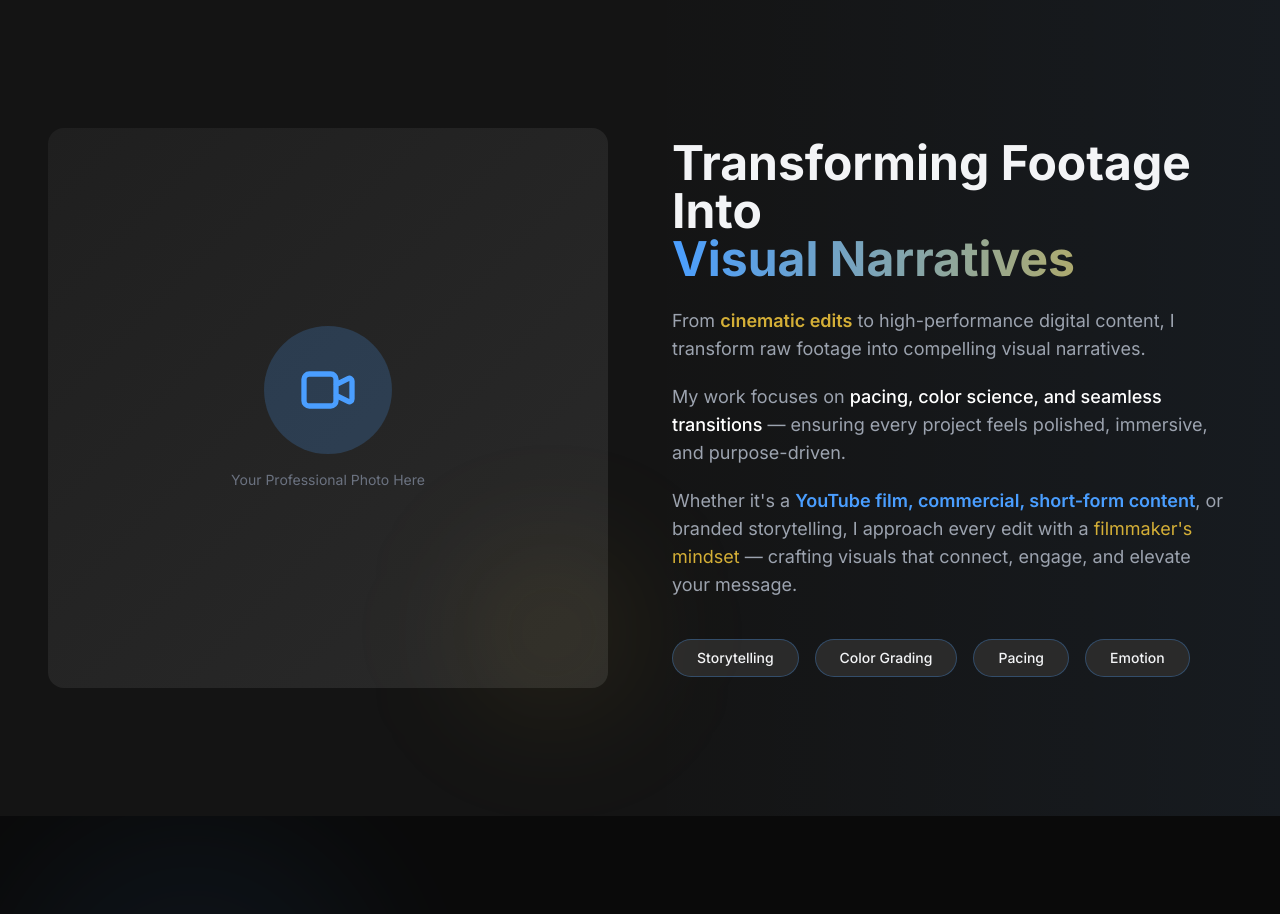
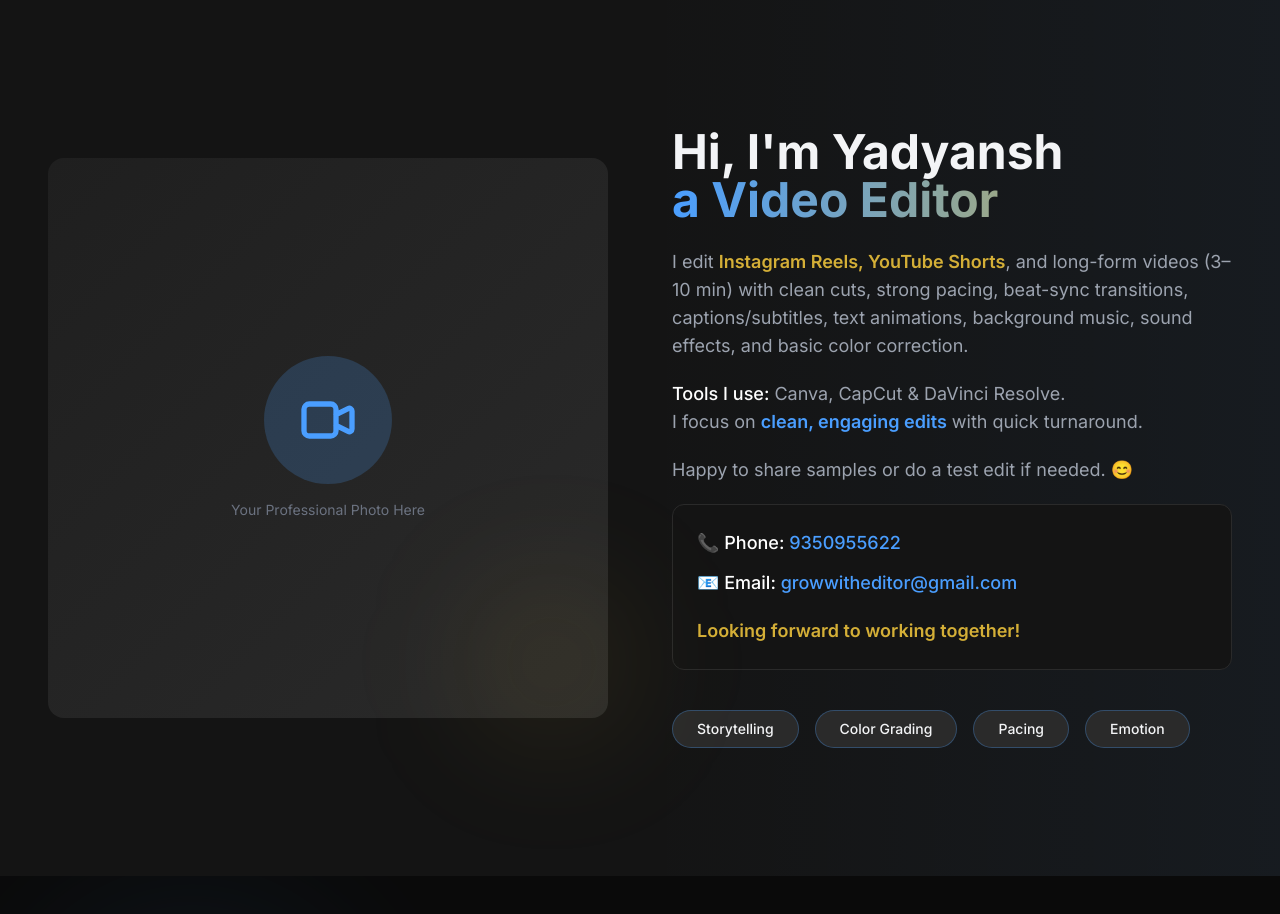
Before and after one commit to yadyansh/video-editor-website-main2, a Next.js app in the folder video-editor-website-main/: page / in a window 1280 px wide. Shown: the part 800-1714 px from the top of the page. Built offline with nearby package versions, Linux system fonts and the light colour scheme.

Commit message:
Update About section with direct introduction and contact details

```diff
--- a/video-editor-website-main/src/components/About.tsx
+++ b/video-editor-website-main/src/components/About.tsx
@@ -55,9 +55,9 @@ export default function About() {
               animate={isInView ? { opacity: 1, y: 0 } : {}}
               transition={{ duration: 0.6, delay: 0.3 }}
             >
-              Transforming Footage Into
+              Hi, I&apos;m Yadyansh
               <span className="block bg-gradient-to-r from-accent-blue to-accent-gold bg-clip-text text-transparent">
-                Visual Narratives
+                a Video Editor
               </span>
             </motion.h2>
 
@@ -68,19 +68,30 @@ export default function About() {
               transition={{ duration: 0.6, delay: 0.4 }}
             >
               <p>
-                From <span className="text-accent-gold font-semibold">cinematic edits</span> to high-performance digital content,
-                I transform raw footage into compelling visual narratives.
+                I edit <span className="text-accent-gold font-semibold">Instagram Reels, YouTube Shorts</span>, and long-form videos (3–10 min) with clean cuts, strong pacing, beat-sync transitions, captions/subtitles, text animations, background music, sound effects, and basic color correction.
               </p>
 
               <p>
-                My work focuses on <span className="text-white font-medium">pacing, color science, and seamless transitions</span> — ensuring
-                every project feels polished, immersive, and purpose-driven.
+                <span className="text-white font-medium">Tools I use:</span> Canva, CapCut &amp; DaVinci Resolve.
+                <br />
+                I focus on <span className="text-accent-blue font-semibold">clean, engaging edits</span> with quick turnaround.
               </p>
 
               <p>
-                Whether it&apos;s a <span className="text-accent-blue font-semibold">YouTube film, commercial, short-form content</span>, or branded storytelling,
-                I approach every edit with a <span className="text-accent-gold">filmmaker&apos;s mindset</span> — crafting visuals that connect, engage, and elevate your message.
+                Happy to share samples or do a test edit if needed. 😊
               </p>
+
+              <div className="flex flex-col gap-3 mt-6 p-6 bg-cinematic-dark border border-cinematic-light rounded-xl">
+                <p className="text-white font-medium">
+                  📞 Phone: <a href="tel:9350955622" className="text-accent-blue hover:text-accent-gold transition-colors">9350955622</a>
+                </p>
+                <p className="text-white font-medium">
+                  📧 Email: <a href="mailto:growwitheditor@gmail.com" className="text-accent-blue hover:text-accent-gold transition-colors">growwitheditor@gmail.com</a>
+                </p>
+                <p className="text-accent-gold font-semibold mt-2">
+                  Looking forward to working together!
+                </p>
+              </div>
             </motion.div>
 
             <motion.div
```
